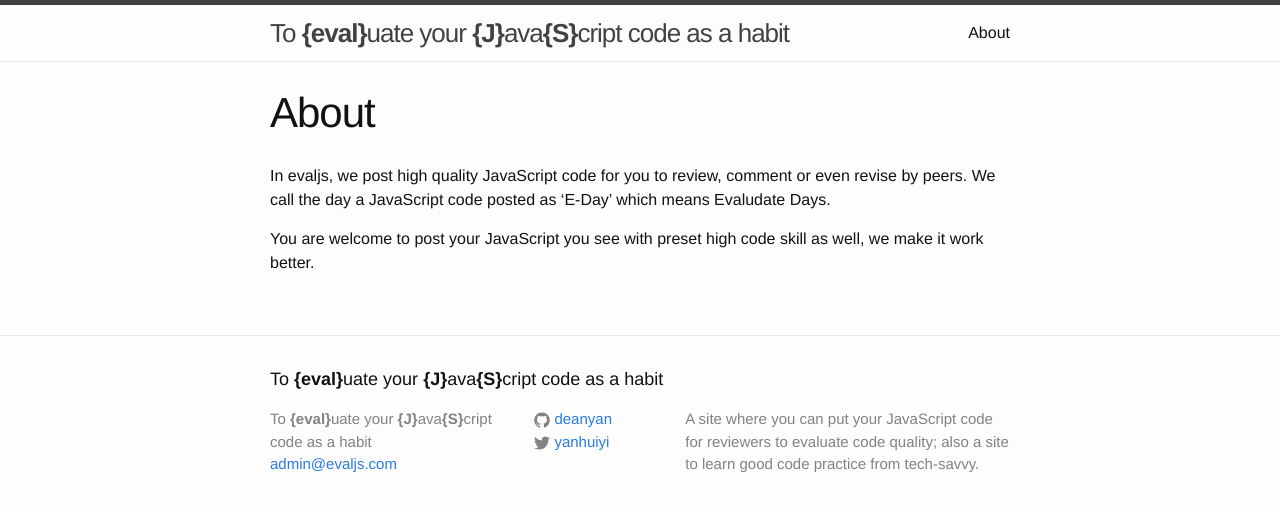
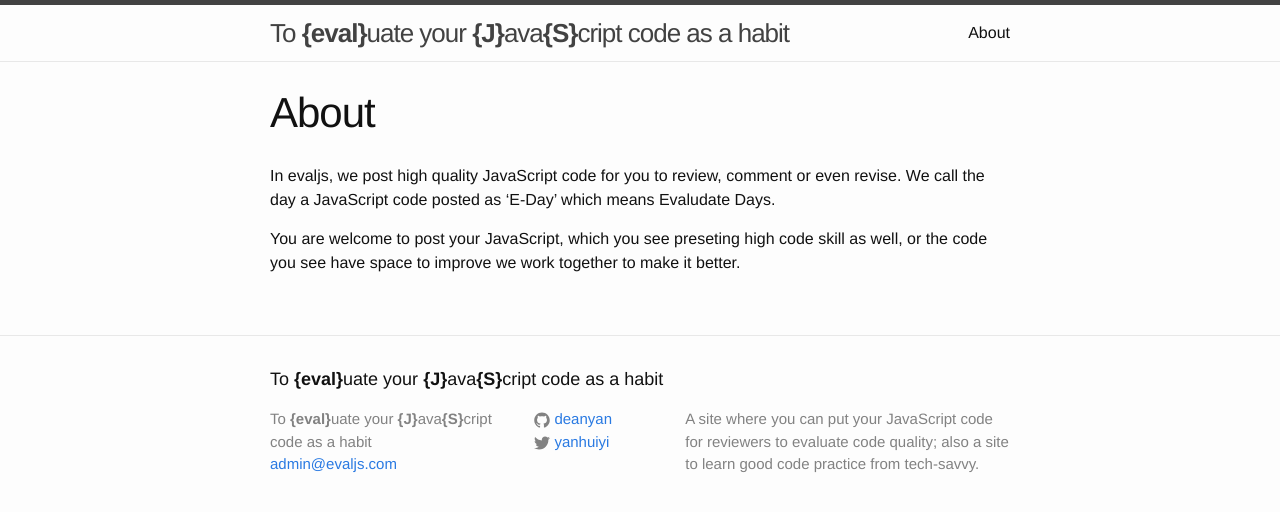
Before and after one commit to deanyan/deanyan.github.io, a Jekyll site: the page built from about.md, in a window 1280 px wide. Shown: the top 512 px of the page. Built offline with Jekyll 4.4.1, drawn with Linux system fonts in a browser that asks for light colours.

Commit message:
Rename file name, revise words in about page

```diff
--- a/_posts/2015-05-10-make-your-*SS-customizable.markdown
+++ b/_posts/2015-05-10-make-your-less-sass-customizable.markdown
@@ -2,7 +2,7 @@
 layout: post
 title:  "Make your SASS or LESS code customizable!"
 date:   2015-05-10 10:29:44
-categories: javascript sass update
+categories: eday
 ---
 I've recently been working on an inside tasks, which we write our own skin theme using SASS, with modular way no doubt. We devide files into variables, utils, buttons, header, tips etc. Then a natural idea come to my mind, that's if we want to change the color theme to differents, radius of button more sharp, what should we do? The answers is to change each SASS variables line by line. Sure, it's one way to make it, but it's time consuming and little appreciate. We're technician, aren't we?
 There should be a routine script instead of us to do that. This is the way [Bootstrap customize][bootstrap-customize] enlightens.
--- a/about.md
+++ b/about.md
@@ -4,7 +4,7 @@ title: About
 permalink: /about/
 ---
 
-In evaljs, we post high quality JavaScript code for you to review, comment or even revise by peers. We call the day a
+In evaljs, we post high quality JavaScript code for you to review, comment or even revise. We call the day a
 JavaScript code posted as 'E-Day' which means Evaludate Days.
 
-You are welcome to post your JavaScript you see with preset high code skill as well, we make it work better.
+You are welcome to post your JavaScript, which you see preseting high code skill as well, or the code you see have space to improve we work together to make it better.
```
